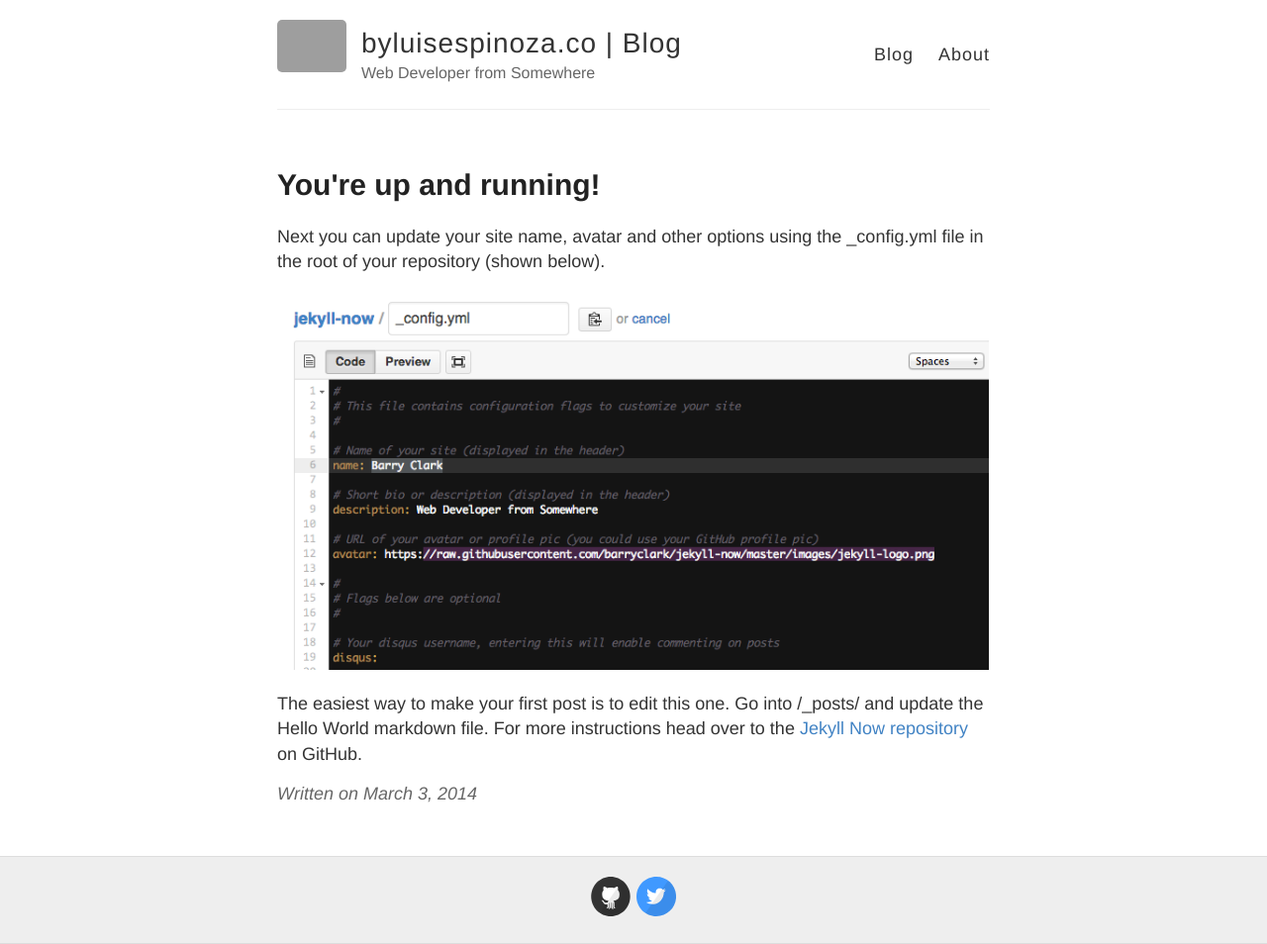
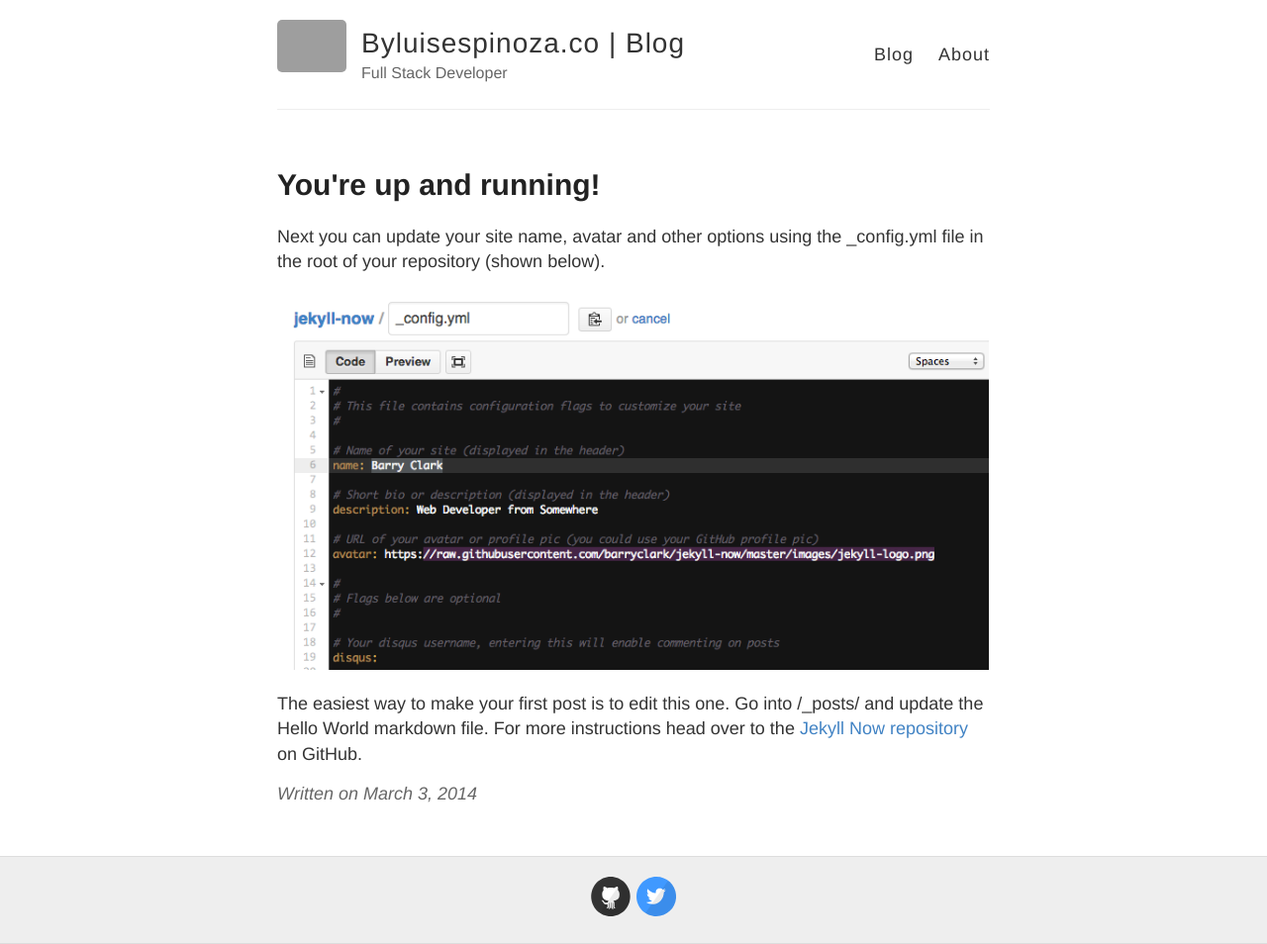
Before and after one commit to alvaloper/documents, a Jekyll site: the page built from _posts/2014-3-3-Hello-World.md, in a window 1280 px wide. Shown: the whole page at 99% size. Built offline with Jekyll 4.4.1, drawn with Linux system fonts in a browser that asks for light colours; grey boxes are pictures that could not be loaded.

Commit message:
Update config file

```diff
--- a/_config.yml
+++ b/_config.yml
@@ -3,10 +3,10 @@
 #
 
 # Name of your site (displayed in the header)
-name: byluisespinoza.co | Blog
+name: Byluisespinoza.co | Blog
 
 # Short bio or description (displayed in the header)
-description: Web Developer from Somewhere
+description: Full Stack Developer
 
 # URL of your avatar or profile pic (you could use your GitHub profile pic)
 avatar: https://raw.githubusercontent.com/barryclark/jekyll-now/master/images/jekyll-logo.png
```
